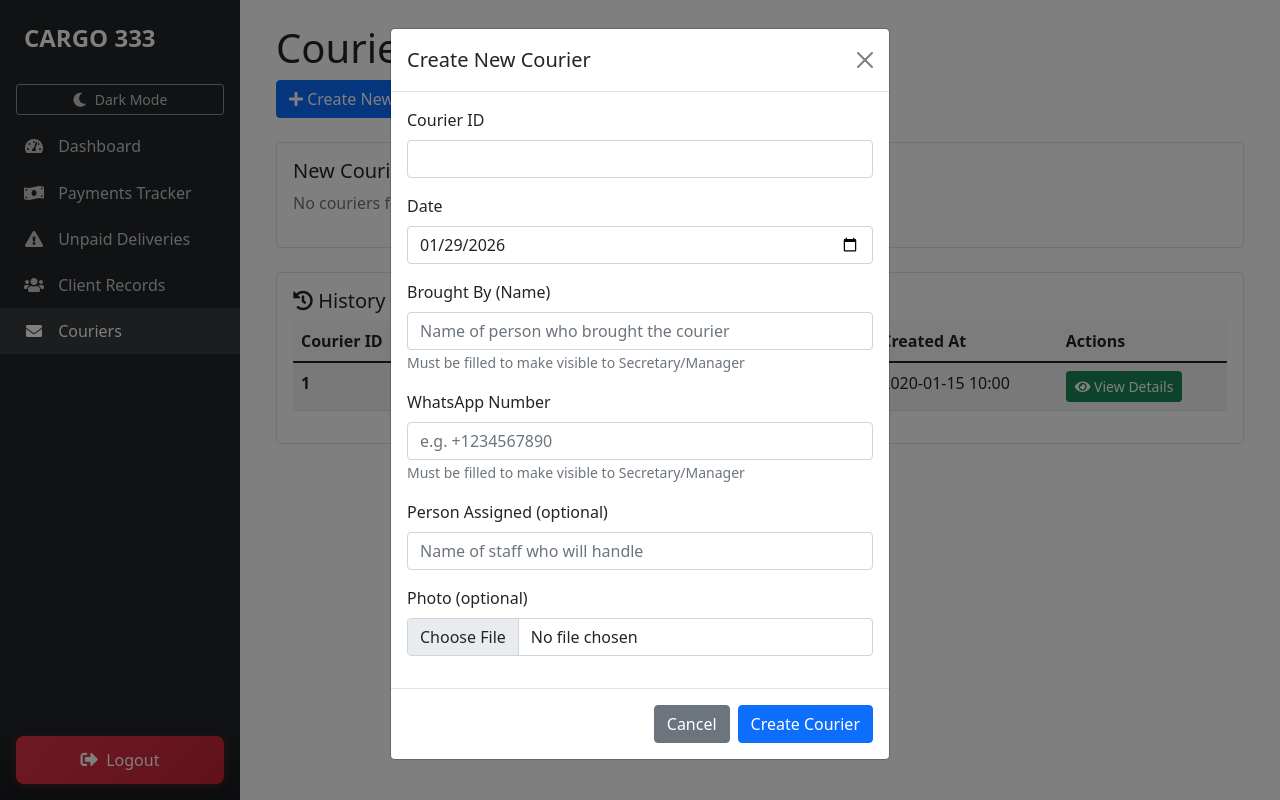
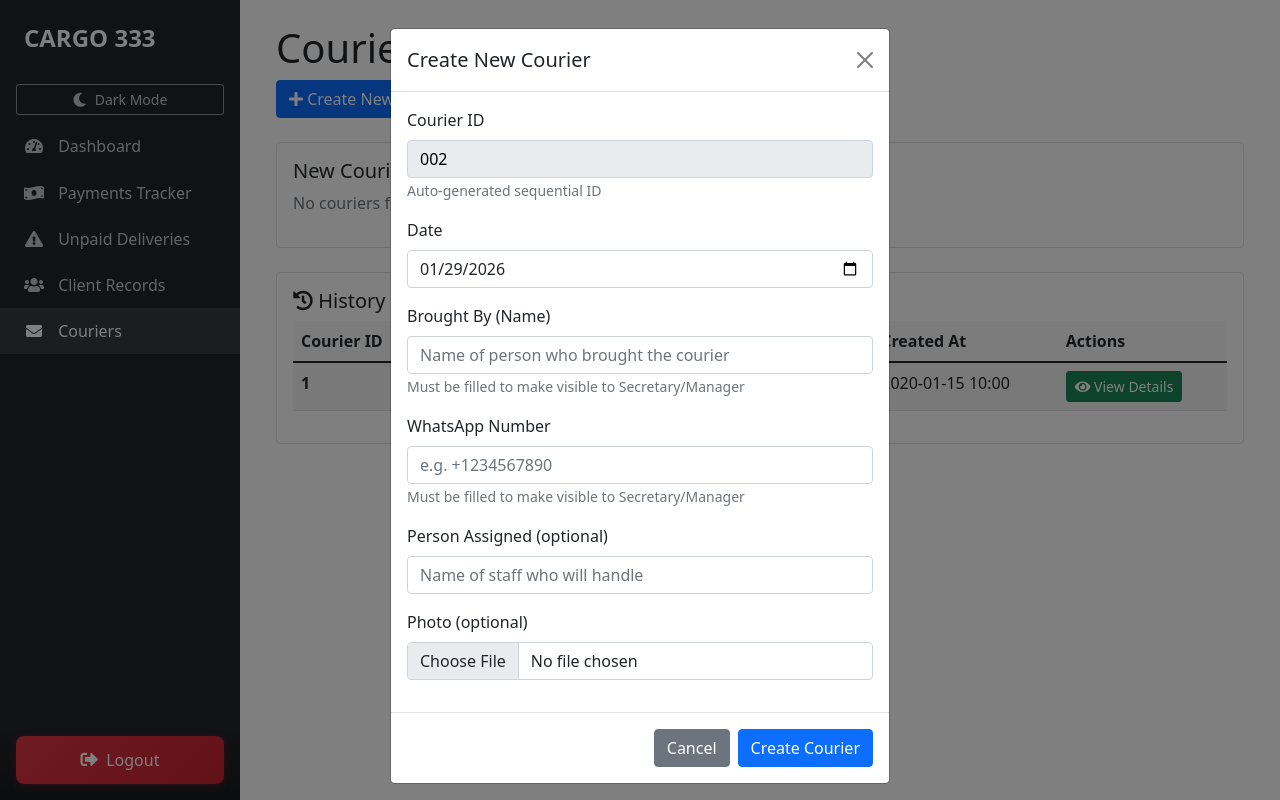
Before and after one commit to Cargos333/cargo333, a Flask app: page /couriers in a window 1280 px wide, after a click on "Create New Courier". Run offline with Flask 3, Linux system fonts and the light colour scheme; a user stored in the database is signed in; tables that the repository leaves empty hold one stand-in row (values such as "Sample post").

Commit message:
Add files via upload

```diff
--- a/templates/billetage.html
+++ b/templates/billetage.html
@@ -479,9 +479,9 @@
                                                         <td class="text-end">€{{ "%.2f"|format(record.euro_5 * 5) }}</td>
                                                     </tr>
                                                     <tr class="table-info">
-                                                        <th>Bills Total</th>
+                                                        <th style="color: black !important;">Bills Total</th>
                                                         <th></th>
-                                                        <th class="text-end">€{{ "%.2f"|format((record.euro_500 * 500) + (record.euro_200 * 200) + (record.euro_100 * 100) + (record.euro_50 * 50) + (record.euro_20 * 20) + (record.euro_10 * 10) + (record.euro_5 * 5)) }}</th>
+                                                        <th class="text-end" style="color: black !important;">€{{ "%.2f"|format((record.euro_500 * 500) + (record.euro_200 * 200) + (record.euro_100 * 100) + (record.euro_50 * 50) + (record.euro_20 * 20) + (record.euro_10 * 10) + (record.euro_5 * 5)) }}</th>
                                                     </tr>
                                                 </table>
                                             </div>
--- a/templates/courier_details.html
+++ b/templates/courier_details.html
@@ -267,7 +267,7 @@
         <div class="card-body">
             <div class="d-flex justify-content-between align-items-center mb-3">
                 <h5 class="card-title mb-0">Courier Items</h5>
-                {% if current_user.role == 'Secretary' %}
+                {% if current_user.role in ['Secretary', 'Admin'] %}
                     {% set approved_items = items|selectattr('is_received', 'equalto', True)|list %}
                     {% if approved_items|length == 0 and items|length > 0 %}
                     <button class="btn btn-success" data-bs-toggle="modal" data-bs-target="#approveAllModal">
@@ -985,7 +985,7 @@ function deleteBilletage(billetageId, courierId) {
     </div>
 </div>
 
-<!-- Approve Item Modal (Secretary) -->
+<!-- Approve Item Modal (Secretary/Admin) -->
 <div class="modal fade" id="approveItemModal" tabindex="-1" aria-labelledby="approveItemModalLabel" aria-hidden="true">
     <div class="modal-dialog">
         <div class="modal-content">
@@ -1015,7 +1015,7 @@ function deleteBilletage(billetageId, courierId) {
     </div>
 </div>
 
-<!-- Approve All Items Modal (Secretary) -->
+<!-- Approve All Items Modal (Secretary/Admin) -->
 <div class="modal fade" id="approveAllModal" tabindex="-1" aria-labelledby="approveAllModalLabel" aria-hidden="true">
     <div class="modal-dialog">
         <div class="modal-content">
--- a/templates/couriers.html
+++ b/templates/couriers.html
@@ -78,7 +78,7 @@
             {% if approved_couriers %}
             <div class="table-responsive">
                 <table class="table table-hover table-striped">
-                    <thead class="table-success">
+                    <thead class="bg-success-theme text-white">
                         <tr>
                             <th>Courier ID</th>
                             <th>Date</th>
@@ -130,7 +130,8 @@
                 <div class="modal-body">
                     <div class="mb-3">
                         <label for="courier_id" class="form-label">Courier ID</label>
-                        <input type="text" class="form-control" id="courier_id" name="courier_id" required>
+                        <input type="text" class="form-control" id="courier_id" name="courier_id" readonly required style="color: black !important;">
+                        <small class="text-muted">Auto-generated sequential ID</small>
                     </div>
                     <div class="mb-3">
                         <label for="date" class="form-label">Date</label>
@@ -208,5 +209,23 @@ function deleteCourier(id, courierId) {
 
 // Set today's date as default
 document.getElementById('date').valueAsDate = new Date();
+
+// Auto-populate courier ID when modal opens
+document.getElementById('createCourierModal').addEventListener('show.bs.modal', function() {
+    fetch('/courier/next-id')
+        .then(response => response.json())
+        .then(data => {
+            if (data.success) {
+                document.getElementById('courier_id').value = data.courier_id;
+            } else {
+                console.error('Error getting next courier ID:', data.error);
+                alert('Error generating courier ID. Please try again.');
+            }
+        })
+        .catch(error => {
+            console.error('Error fetching next courier ID:', error);
+            alert('Error generating courier ID. Please try again.');
+        });
+});
 </script>
 {% endblock %}
```
